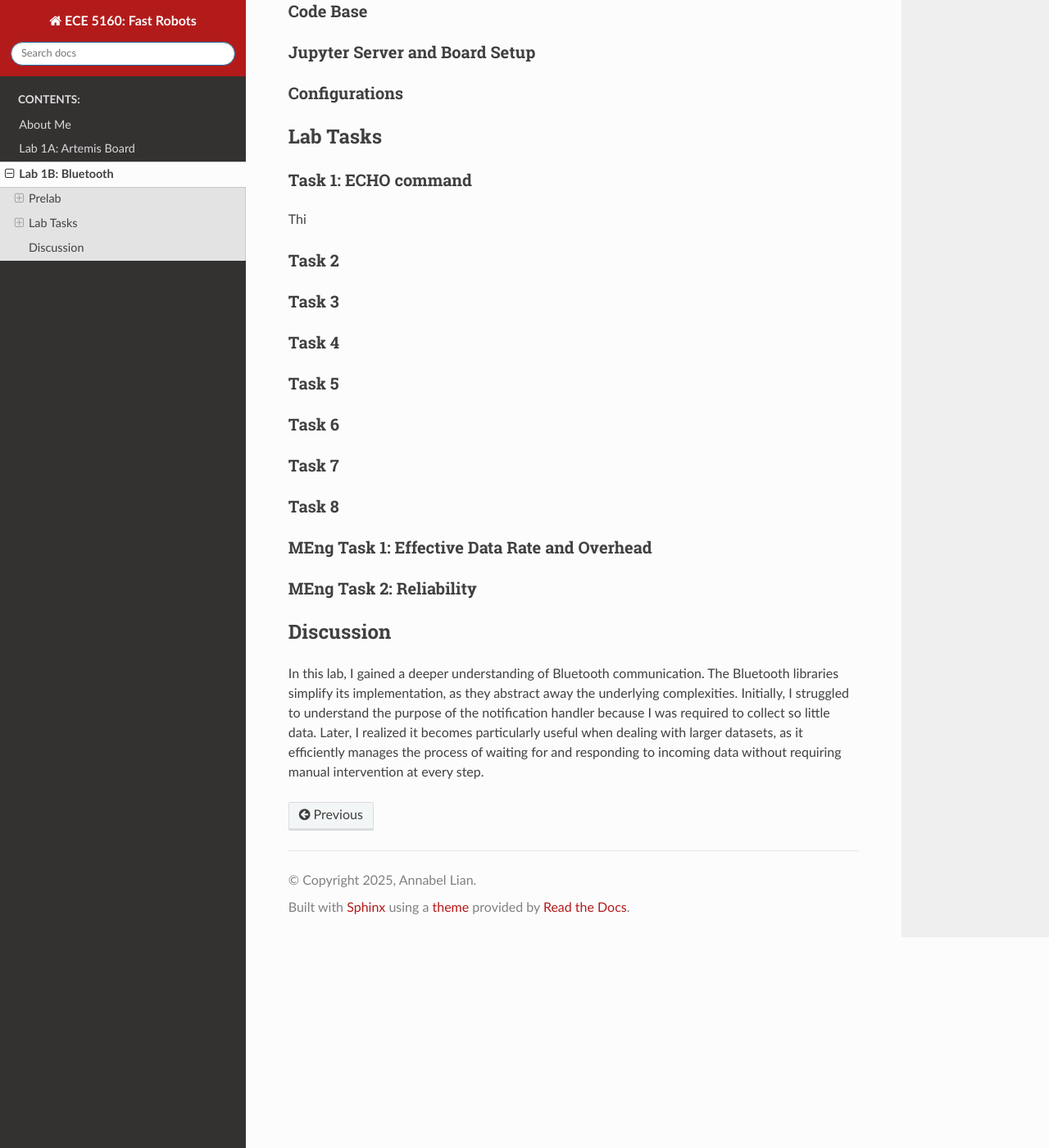
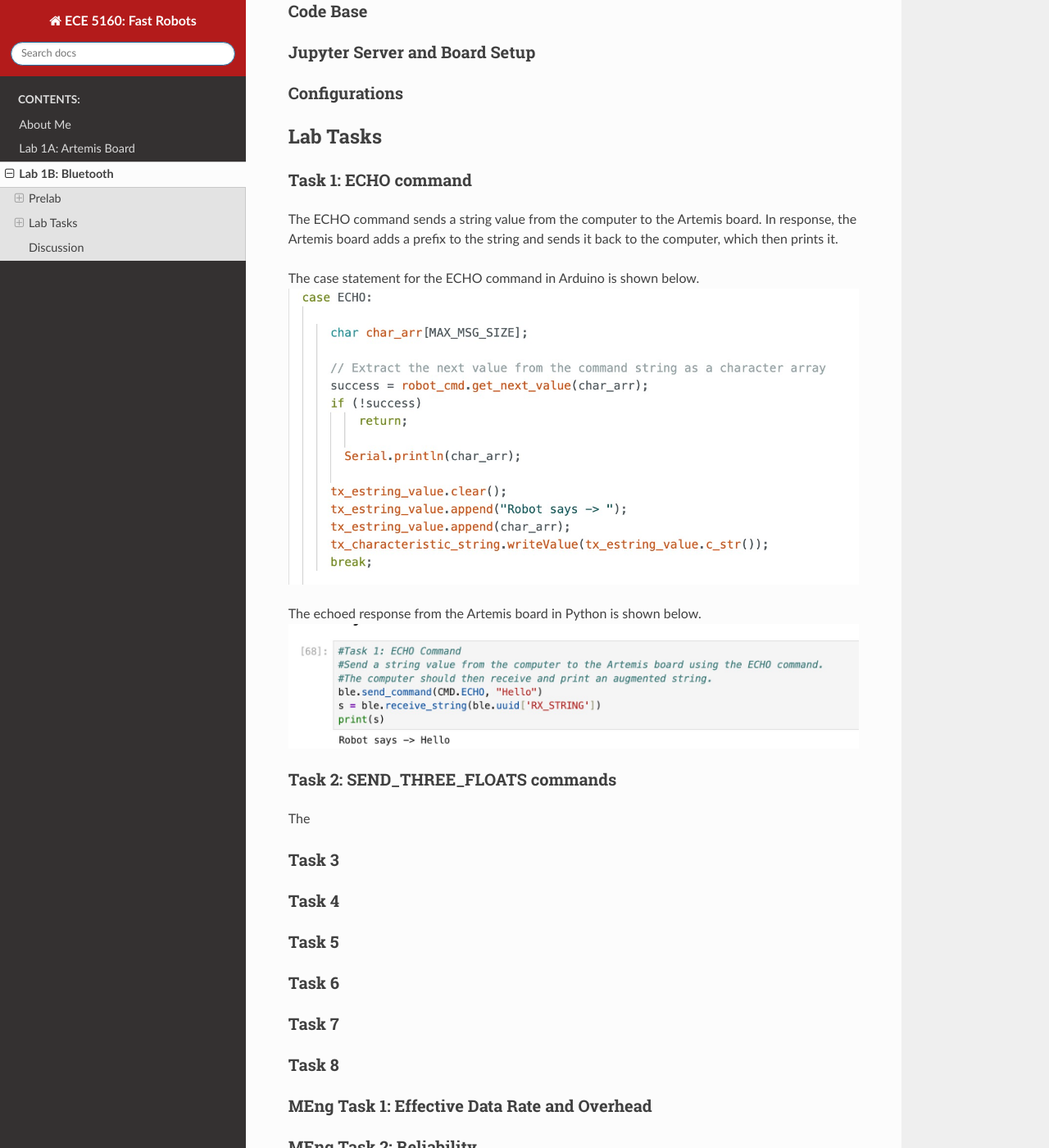
Before and after one commit to ayl48/FastRobots, a Sphinx documentation site: the page built from source/Lab1B.md, in a window 1280 px wide and 1400 px high, scrolled down 866 px. Shown: the whole window at 82% size. Built offline with Sphinx 7.4.7 and the Read the Docs theme 3.1.0, drawn with Linux system fonts in a browser that asks for light colours.

Commit message:
Website updates

```diff
--- a/source/Lab1B.md
+++ b/source/Lab1B.md
@@ -31,13 +31,20 @@ We begin by setting up our computer by completing the following steps.
 
 ### Configurations
 
+
 ## Lab Tasks
 
 ### Task 1: ECHO command
+The ECHO command sends a string value from the computer to the Artemis board. In response, the Artemis board adds a prefix to the string and sends it back to the computer, which then prints it.
 
-Thi
+The case statement for the ECHO command in Arduino is shown below.
+![](images/Lab1/echo_arduino.jpeg)
 
-### Task 2
+The echoed response from the Artemis board in Python is shown below.
+![](images/Lab1/Echo_py.jpeg)
+
+### Task 2: SEND_THREE_FLOATS commands
+The
 
 ### Task 3
 
--- a/source/index.rst
+++ b/source/index.rst
@@ -13,6 +13,8 @@ ECE 5160: Fast Robots
    home.md
    Lab1A.md
    Lab1B.md
+
+
 Indices and tables
 ==================
 
```
Also changed, not shown: source/Lab1A.md (+1 -1 lines), source/images/Lab1/C_Detect.jpg (deleted), source/images/Lab1/C_detect.jpeg (added), source/images/Lab1/Echo_py.jpeg (added), source/images/Lab1/echo_arduino.jpeg (added), 1 other file.
